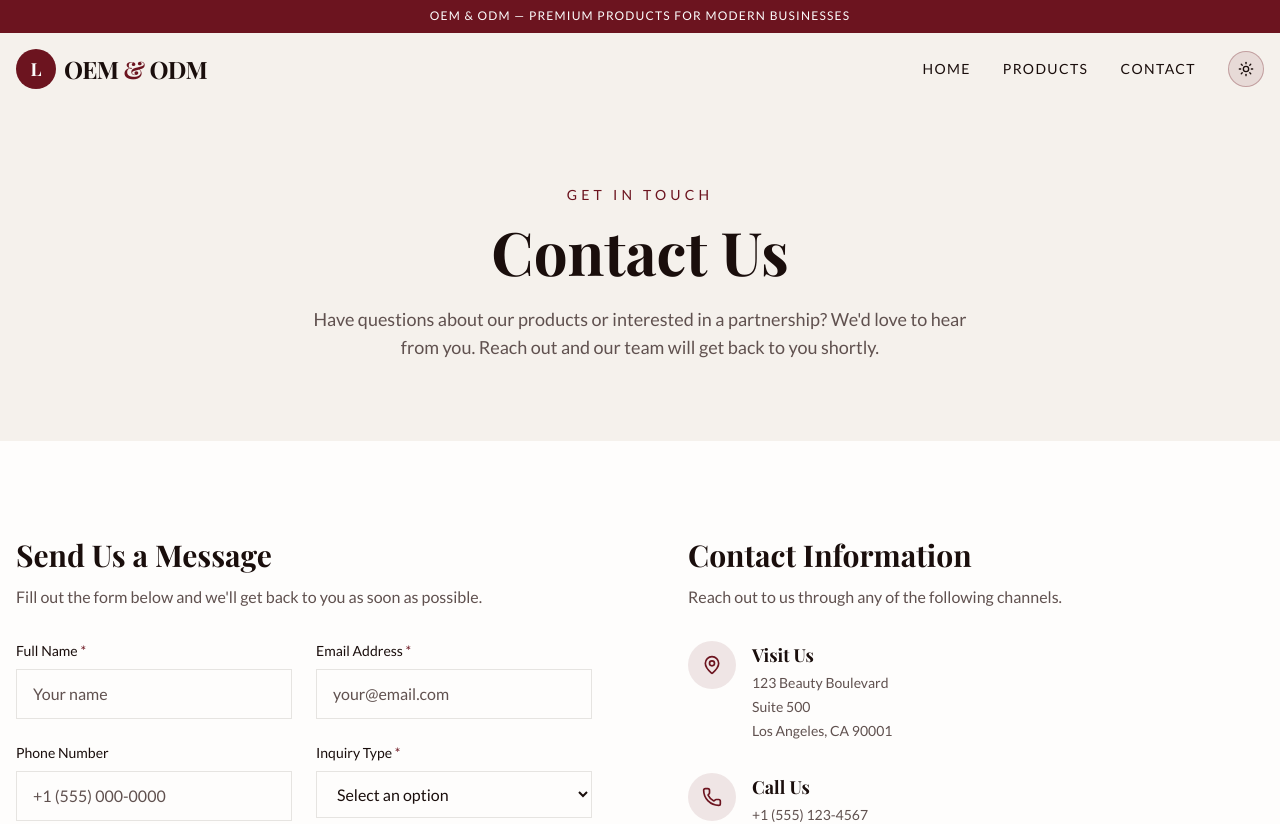
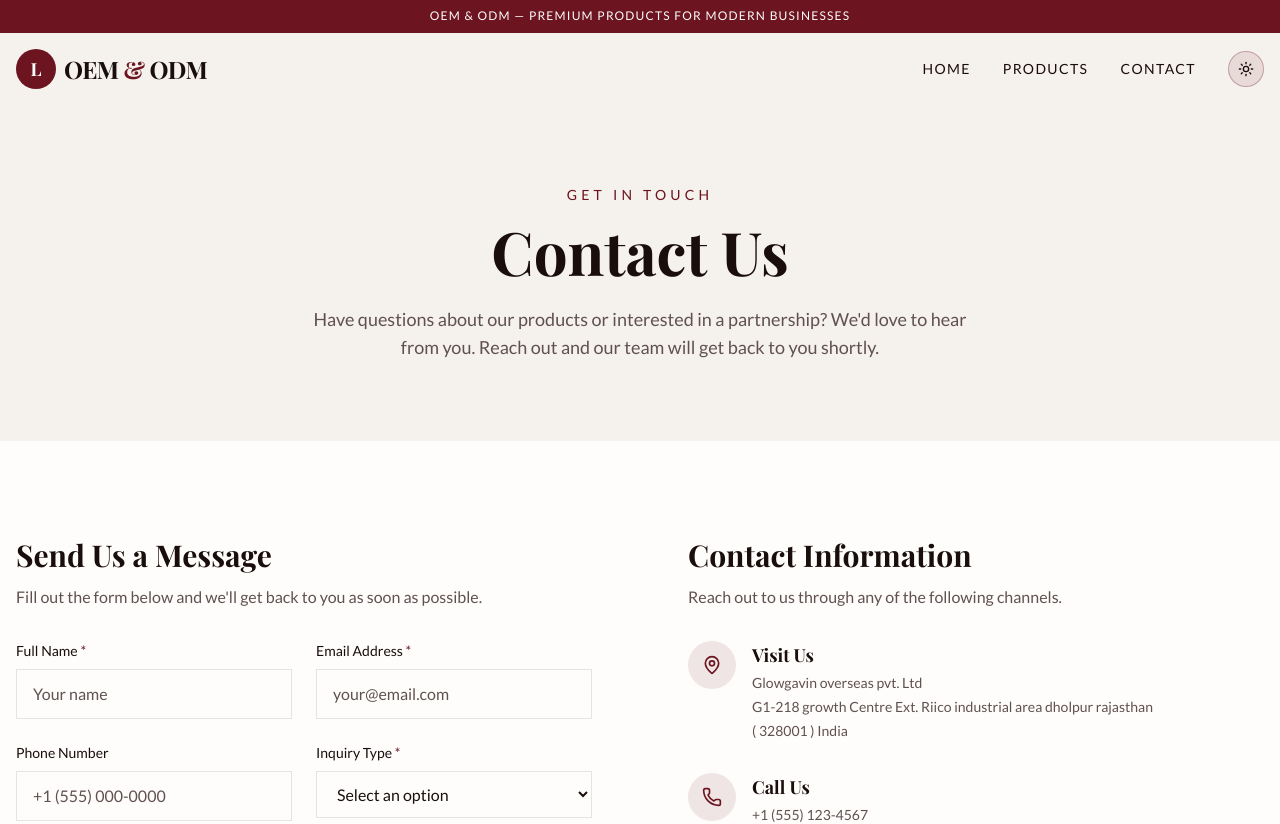
Before and after one commit to krgarav/oem-odm, a Next.js app: page /contact in a window 1280 px wide. Shown: the top 824 px of the page. Built offline with nearby package versions, Linux system fonts and the light colour scheme; a web font is replaced by a local one.

Commit message:
new address added

```diff
--- a/components/contact/contact-info.tsx
+++ b/components/contact/contact-info.tsx
@@ -4,7 +4,11 @@ const contactDetails = [
   {
     icon: MapPin,
     title: "Visit Us",
-    lines: ["123 Beauty Boulevard", "Suite 500", "Los Angeles, CA 90001"],
+    lines: [
+      "Glowgavin overseas pvt. Ltd",
+      "G1-218 growth Centre Ext. Riico industrial area dholpur rajasthan",
+      "( 328001 ) India",
+    ],
   },
   {
     icon: Phone,
```
